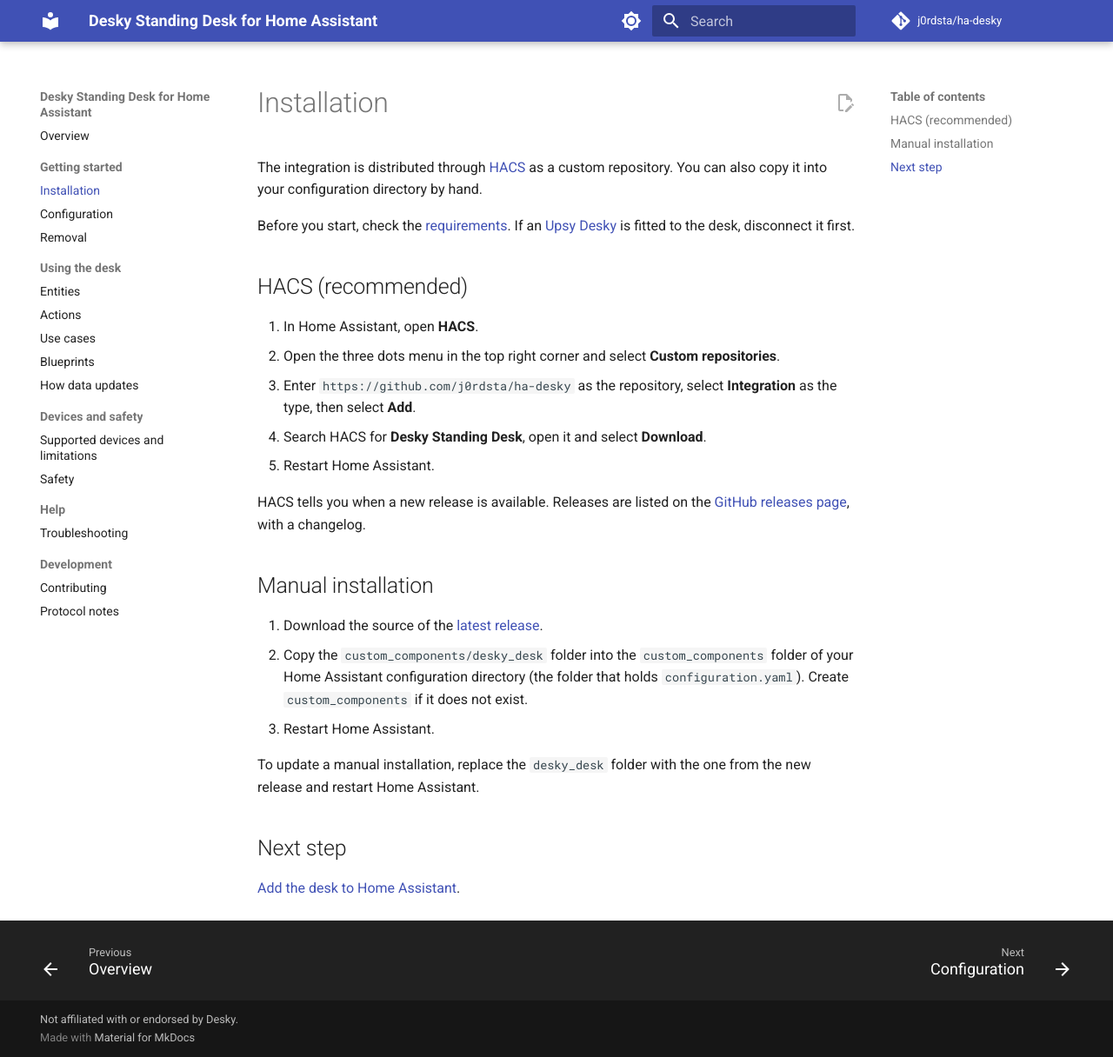
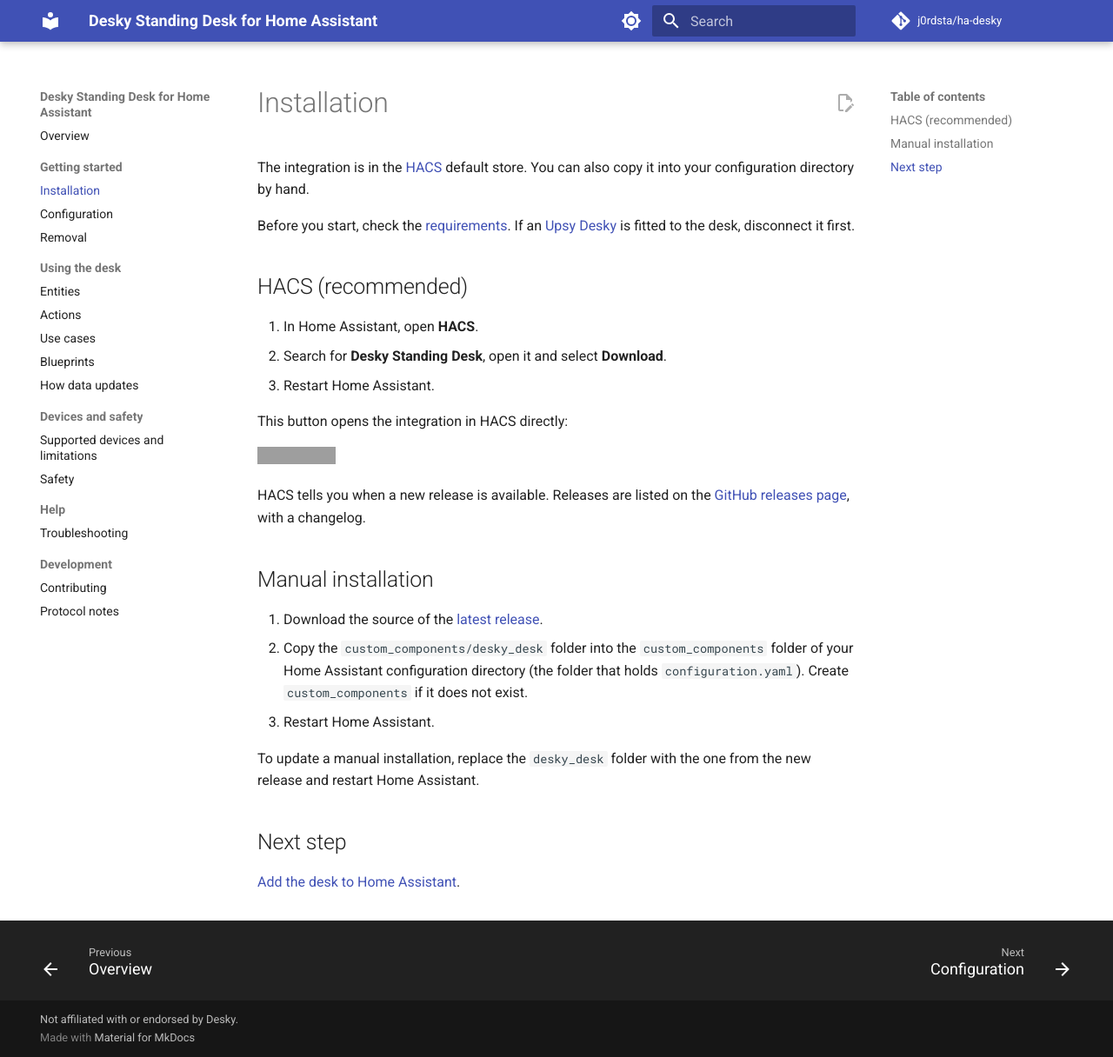
Before and after one commit to j0rdsta/ha-desky, an MkDocs documentation site: the page built from docs/installation.md, in a window 1280 px wide and 1216 px high. Shown: the whole window at 87% size. Built offline with MkDocs 1.6.1 and Material for MkDocs 9.7.7, drawn with Linux system fonts in a browser that asks for light colours; comment, search, counter and statistics services are not loaded; grey boxes are pictures that could not be loaded.

Commit message:
docs: install from the HACS default store
The integration no longer needs adding to HACS as a custom repository:
search HACS for Desky Standing Desk instead. The badge now reads
HACS Default.

Co-Authored-By: Claude Opus 5.5 <noreply@anthropic.com>

```diff
--- a/docs/installation.md
+++ b/docs/installation.md
@@ -1,7 +1,7 @@
 # Installation
 
-The integration is distributed through [HACS](https://hacs.xyz/) as a custom repository. You can
-also copy it into your configuration directory by hand.
+The integration is in the [HACS](https://hacs.xyz/) default store. You can also copy it into your
+configuration directory by hand.
 
 Before you start, check the [requirements](index.md#requirements). If an
 [Upsy Desky](supported-devices.md#upsy-desky) is fitted to the desk, disconnect it first.
@@ -9,11 +9,12 @@ Before you start, check the [requirements](index.md#requirements). If an
 ## HACS (recommended)
 
 1. In Home Assistant, open **HACS**.
-2. Open the three dots menu in the top right corner and select **Custom repositories**.
-3. Enter `https://github.com/j0rdsta/ha-desky` as the repository, select **Integration** as the
-   type, then select **Add**.
-4. Search HACS for **Desky Standing Desk**, open it and select **Download**.
-5. Restart Home Assistant.
+2. Search for **Desky Standing Desk**, open it and select **Download**.
+3. Restart Home Assistant.
+
+This button opens the integration in HACS directly:
+
+[![Open your Home Assistant instance and open this repository in HACS](https://my.home-assistant.io/badges/hacs_repository.svg)](https://my.home-assistant.io/redirect/hacs_repository/?owner=j0rdsta&repository=ha-desky&category=integration)
 
 HACS tells you when a new release is available. Releases are listed on the
 [GitHub releases page](https://github.com/j0rdsta/ha-desky/releases), with a changelog.
```
Also changed, not shown: README.md (+3 -6 lines).
